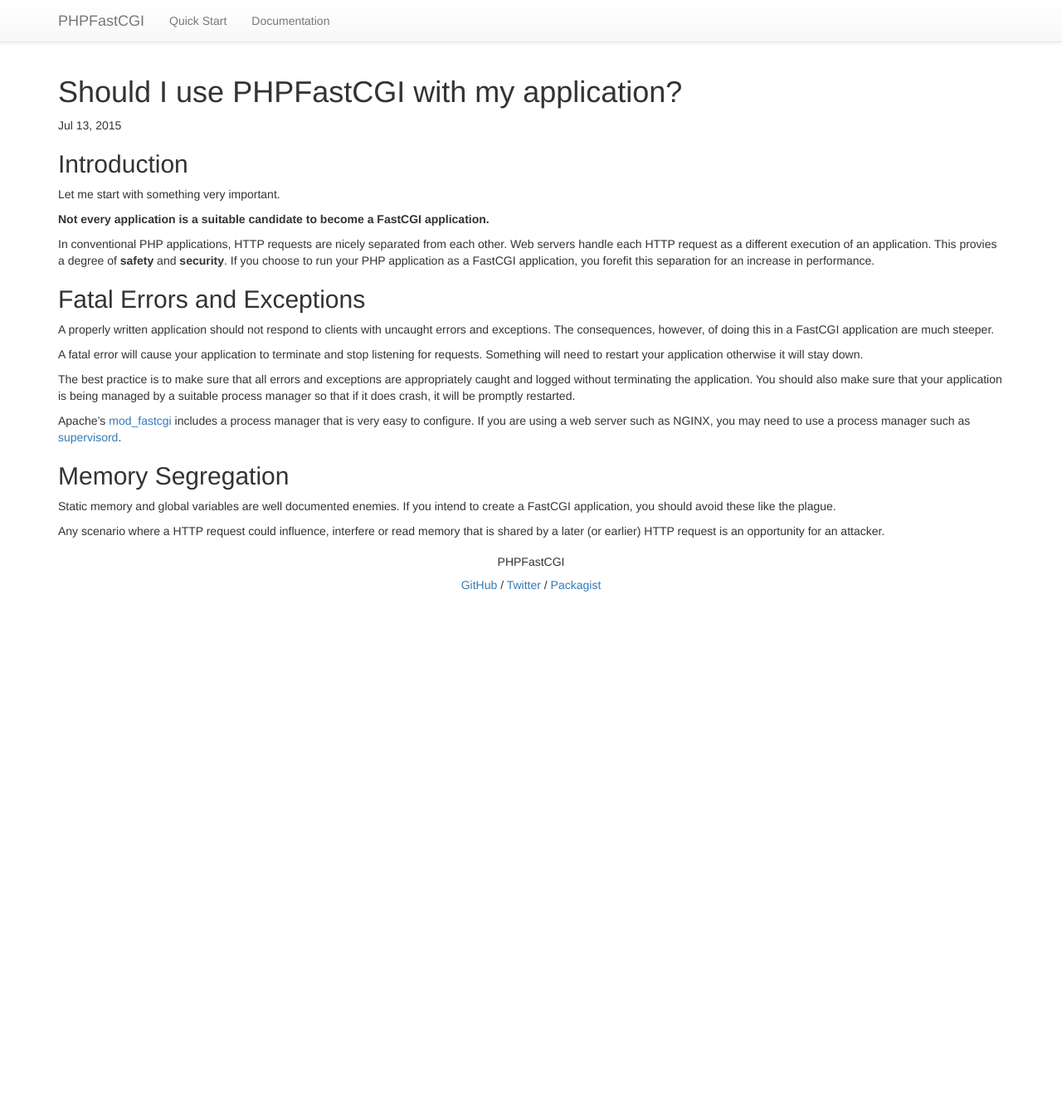
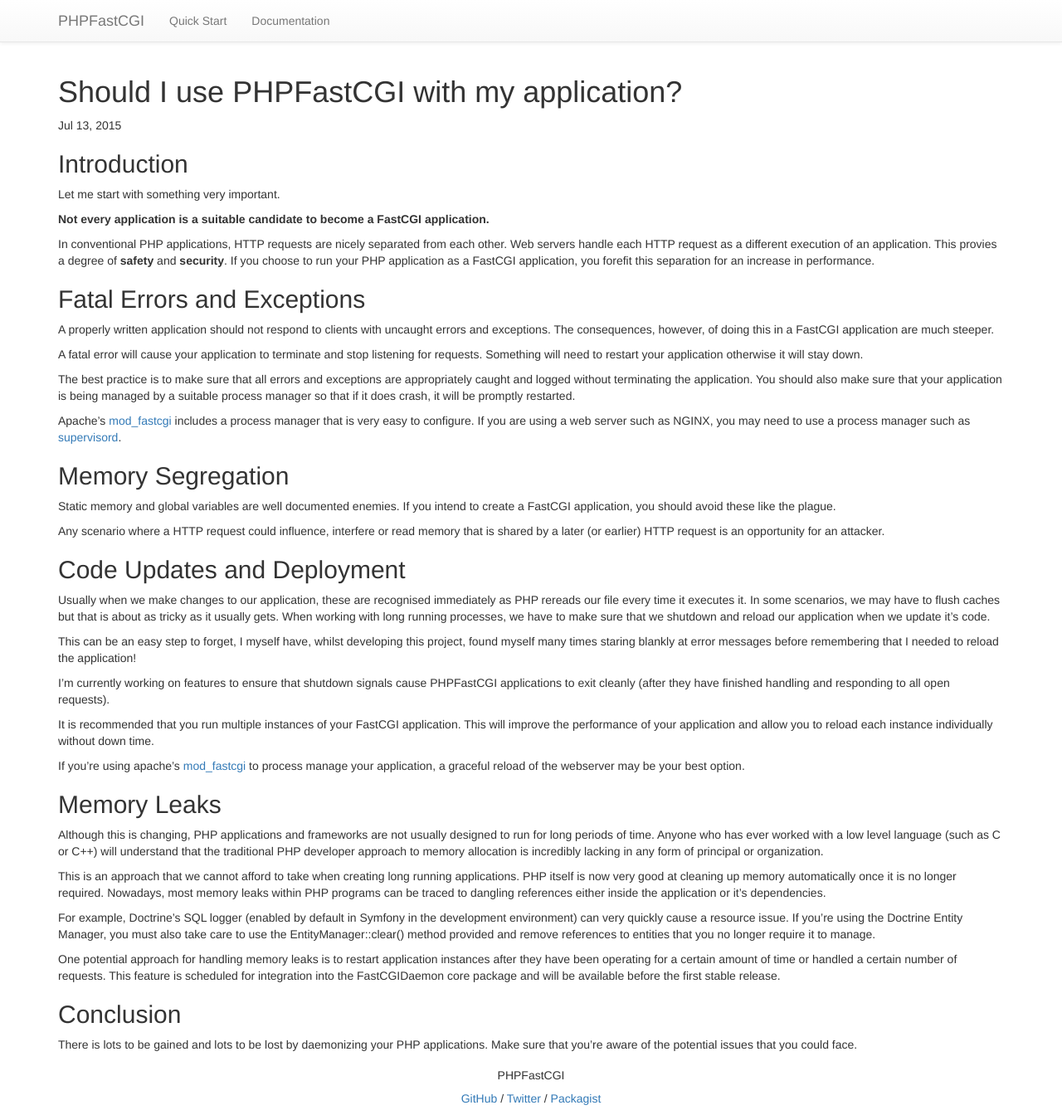
Before and after one commit to PHPFastCGI/phpfastcgi.github.io, a Jekyll site: the page built from _posts/2015-07-13-should-I-use-phpfastcgi.markdown, in a window 1280 px wide. Shown: the whole page at 83% size. Built offline with Jekyll 4.4.1, drawn with Linux system fonts in a browser that asks for light colours; before the commit the page ends 900 px from its top, so only the background shows below that.

Commit message:
Added section on memory leaks and code deployment

```diff
--- a/_posts/2015-07-13-should-I-use-phpfastcgi.markdown
+++ b/_posts/2015-07-13-should-I-use-phpfastcgi.markdown
@@ -4,7 +4,6 @@
 date:   2015-07-13 20:00:00
 categories: general
 ---
-
 
 ## Introduction
 
@@ -30,5 +29,31 @@
 
 Any scenario where a HTTP request could influence, interfere or read memory that is shared by a later (or earlier) HTTP request is an opportunity for an attacker.
 
+## Code Updates and Deployment
+
+Usually when we make changes to our application, these are recognised immediately as PHP rereads our file every time it executes it. In some scenarios, we may have to flush caches but that is about as tricky as it usually gets. When working with long running processes, we have to make sure that we shutdown and reload our application when we update it's code.
+
+This can be an easy step to forget, I myself have, whilst developing this project, found myself many times staring blankly at error messages before remembering that I needed to reload the application!
+
+I'm currently working on features to ensure that shutdown signals cause PHPFastCGI applications to exit cleanly (after they have finished handling and responding to all open requests).
+
+It is recommended that you run multiple instances of your FastCGI application. This will improve the performance of your application and allow you to reload each instance individually without down time.
+
+If you're using apache's [mod_fastcgi][mod_fastcgi] to process manage your application, a graceful reload of the webserver may be your best option.
+
+## Memory Leaks
+
+Although this is changing, PHP applications and frameworks are not usually designed to run for long periods of time. Anyone who has ever worked with a low level language (such as C or C++) will understand that the traditional PHP developer approach to memory allocation is incredibly lacking in any form of principal or organization.
+
+This is an approach that we cannot afford to take when creating long running applications. PHP itself is now very good at cleaning up memory automatically once it is no longer required. Nowadays, most memory leaks within PHP programs can be traced to dangling references either inside the application or it's dependencies.
+
+For example, Doctrine's SQL logger (enabled by default in Symfony in the development environment) can very quickly cause a resource issue. If you're using the Doctrine Entity Manager, you must also take care to use the EntityManager::clear() method provided and remove references to entities that you no longer require it to manage.
+
+One potential approach for handling memory leaks is to restart application instances after they have been operating for a certain amount of time or handled a certain number of requests. This feature is scheduled for integration into the FastCGIDaemon core package and will be available before the first stable release.
+
+## Conclusion
+
+There is lots to be gained and lots to be lost by daemonizing your PHP applications. Make sure that you're aware of the potential issues that you could face.
+
 [mod_fastcgi]: http://www.fastcgi.com/mod_fastcgi/docs/mod_fastcgi.html "Apache module: mod_fastcgi"
 [supervisord]: http://supervisord.org/                                  "Supervisor: A process control system:"
```
